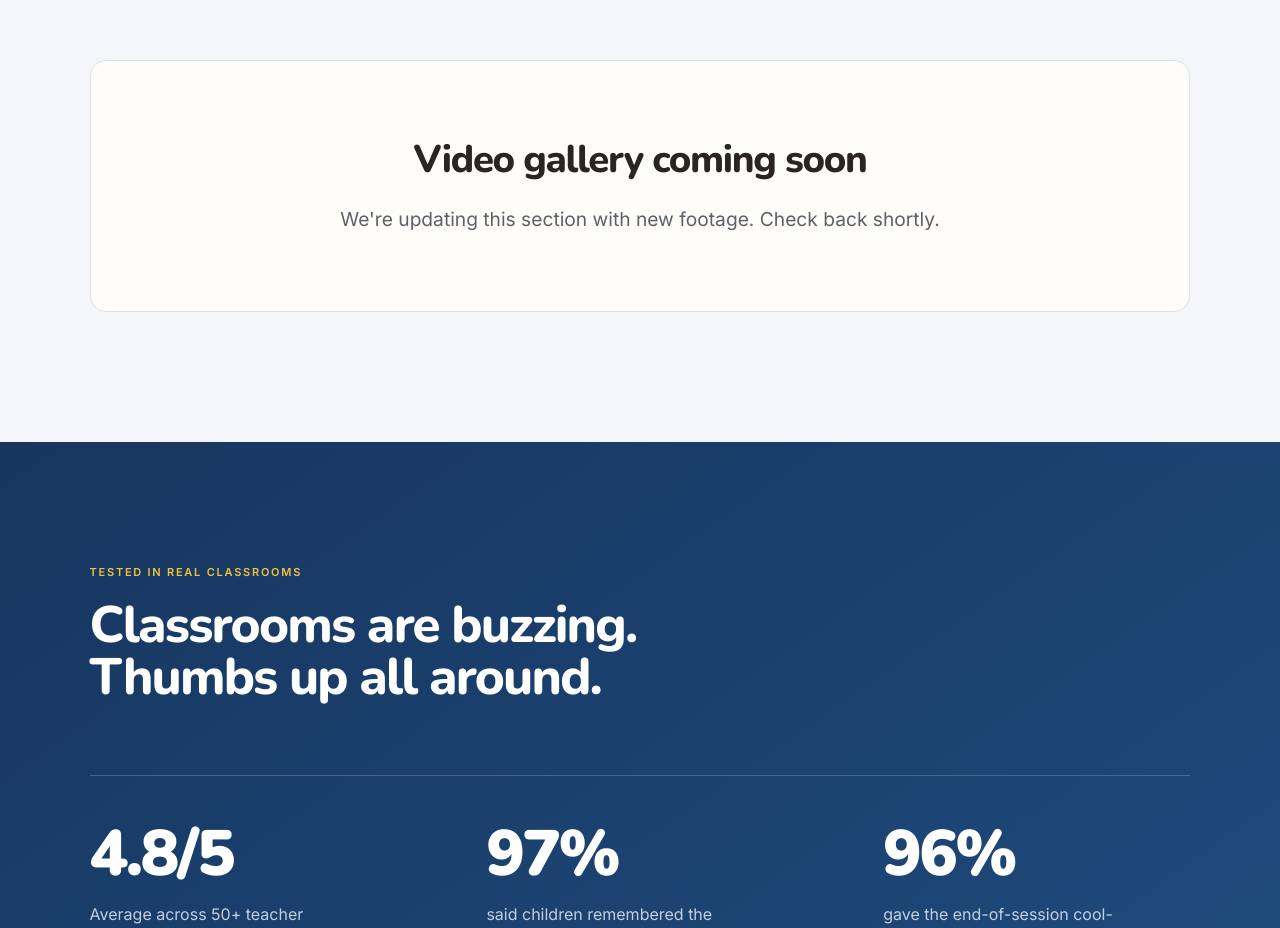
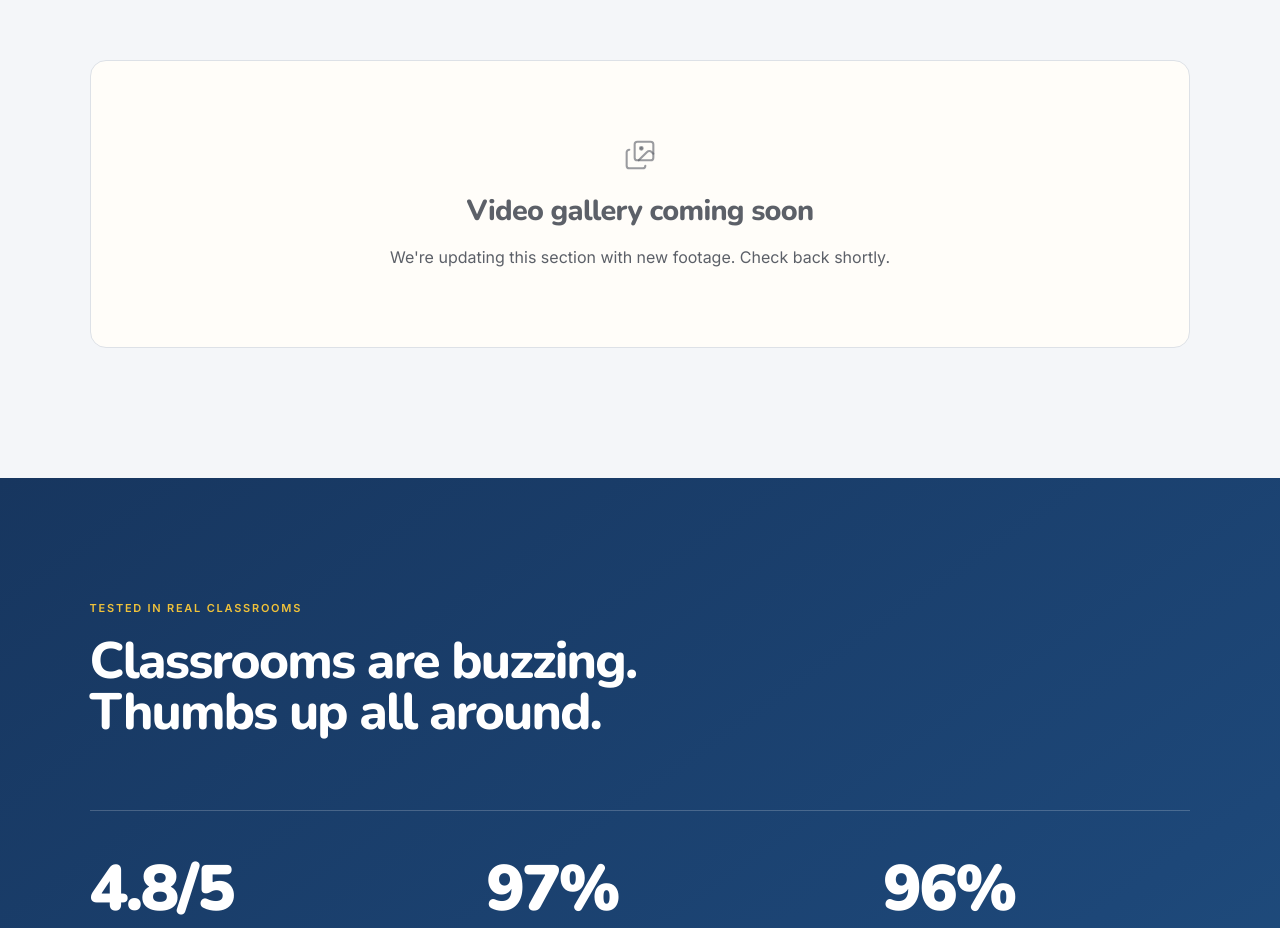
Before and after one commit to Jawly-kids/jawly.kids, a Next.js app: page / in a window 1280 px wide. Shown: the part 3720-4648 px from the top of the page. Built offline with nearby package versions, Linux system fonts and the light colour scheme.

Commit message:
Refine shared gallery placeholder

```diff
--- a/components/marketing/GalleryPlaceholder.tsx
+++ b/components/marketing/GalleryPlaceholder.tsx
@@ -1,8 +1,10 @@
+import { Images } from "lucide-react";
 import styles from "./marketing.module.css";
 
 export default function GalleryPlaceholder() {
   return (
     <div className={styles.galleryPlaceholder}>
+      <Images aria-hidden="true" />
       <h3>Video gallery coming soon</h3>
       <p>We&apos;re updating this section with new footage. Check back shortly.</p>
     </div>
--- a/components/marketing/marketing.module.css
+++ b/components/marketing/marketing.module.css
@@ -87,8 +87,9 @@
   border: 1px solid var(--border);
   border-radius: var(--radius-card);
 }
-.galleryPlaceholder h3 { margin: 0; font: 800 clamp(2rem, 3vw, 3rem)/1.08 var(--font-display); letter-spacing: -.035em; }
-.galleryPlaceholder p { margin: 24px 0 0; color: var(--muted); font-size: clamp(1rem, 1.5vw, 1.25rem); line-height: 1.5; }
+.galleryPlaceholder > svg { width: 32px; height: 32px; margin-bottom: 20px; color: rgb(92 96 104 / .62); stroke-width: 1.55; }
+.galleryPlaceholder h3 { margin: 0; color: #5c6068; font: 800 clamp(1.55rem, 2.25vw, 2.15rem)/1.1 var(--font-display); letter-spacing: -.025em; }
+.galleryPlaceholder p { margin: 18px 0 0; color: var(--muted); font-size: clamp(.95rem, 1.25vw, 1.12rem); line-height: 1.5; }
 
 .reassurance { padding: 120px max(7vw, 48px); color: var(--ink); background: var(--quiet); }
 .easyCopy { width: min(var(--content-width), 100%); margin: 0 auto; display: grid; grid-template-columns: 1.15fr .85fr; gap: 28px 9vw; }
```
